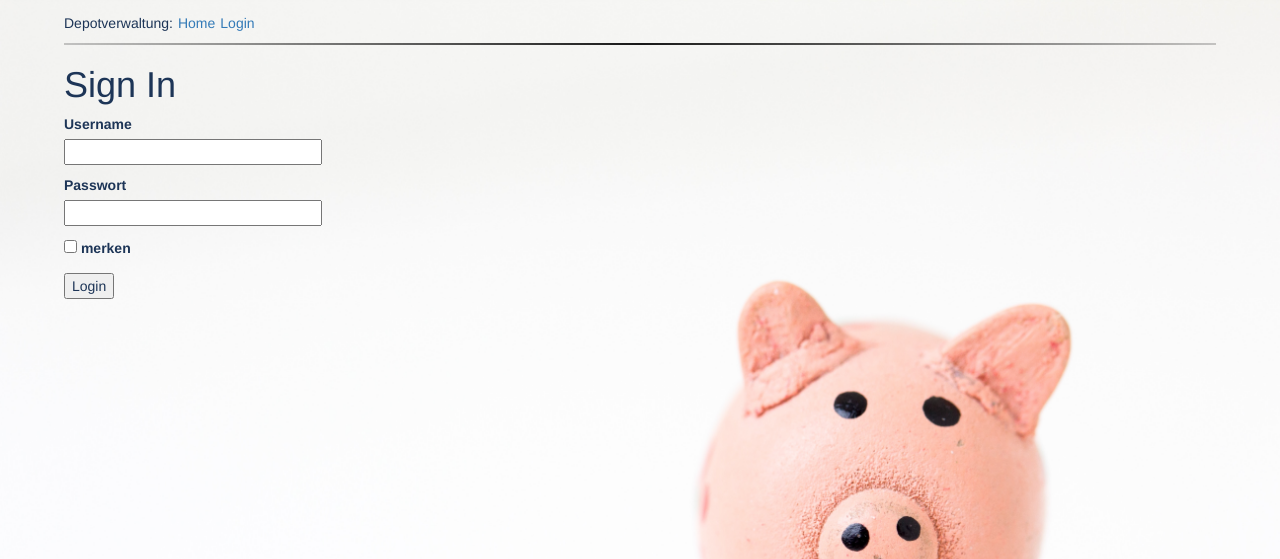
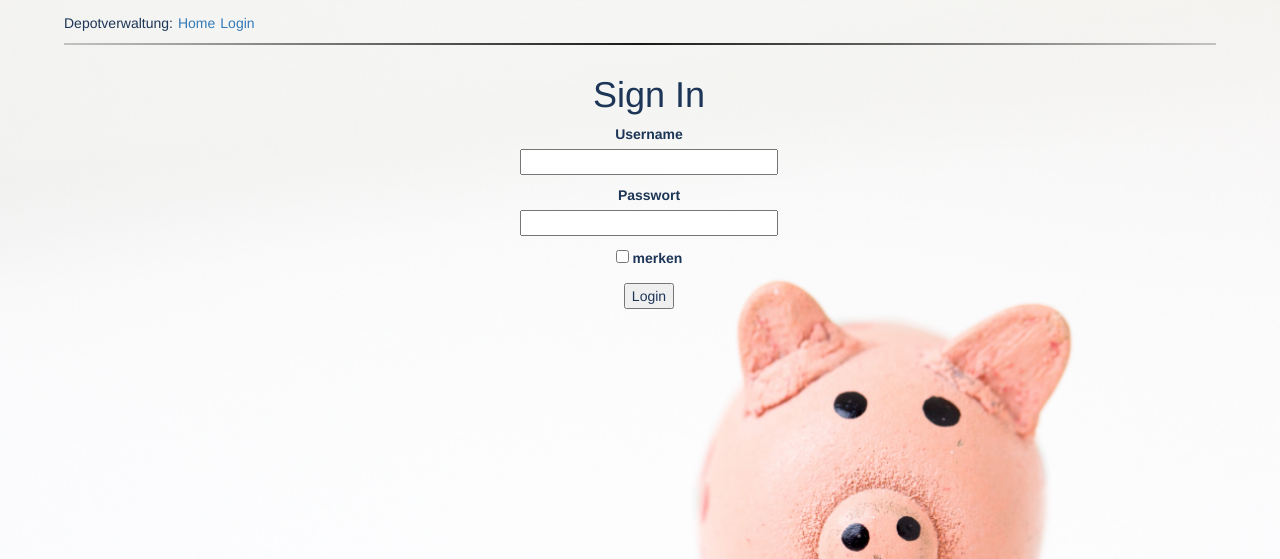
Before and after one commit to Josef190688/dke_pr, a Flask app: page /login in a window 1280 px wide. Shown: the top 559 px of the page. Run offline with Flask 3, Linux system fonts and the light colour scheme; some libraries are stand-ins or nearby versions.

Commit message:
login zentriert

```diff
--- a/app/templates/login.html
+++ b/app/templates/login.html
@@ -1,9 +1,10 @@
 {% extends "base.html" %}
 
 {% block content %}
-    <h1>Sign In</h1>
     <form action="" method="post" novalidate>
         {{ form.hidden_tag() }}
+        <div class="container" style="text-align: center">
+            <h1>Sign In</h1>
             <p>
                 {{ form.username.label }}<br>
                 {{ form.username(size=32) }}<br>
@@ -20,5 +21,6 @@
             </p>
             <p>{{ form.remember_me() }} {{ form.remember_me.label }}</p>
             <p>{{ form.submit() }}</p>
+        </div>
     </form>
 {% endblock %}
```
Lines whose indentation alone changed are shown as unchanged.
